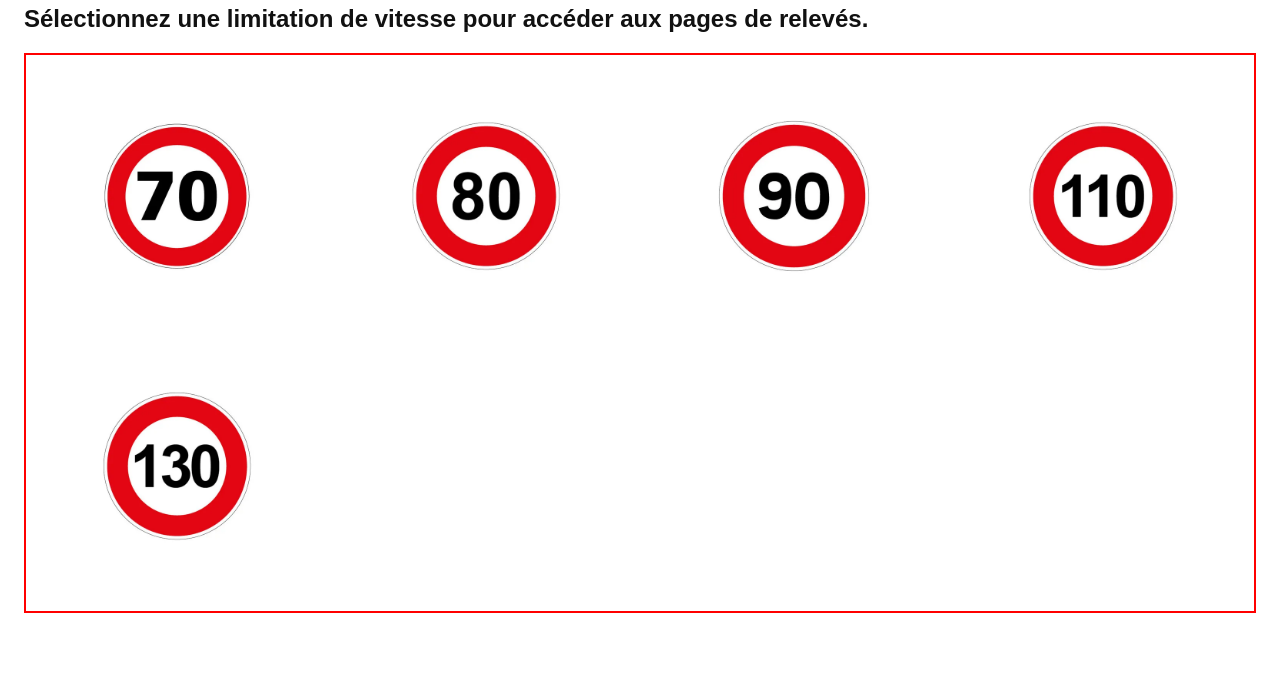
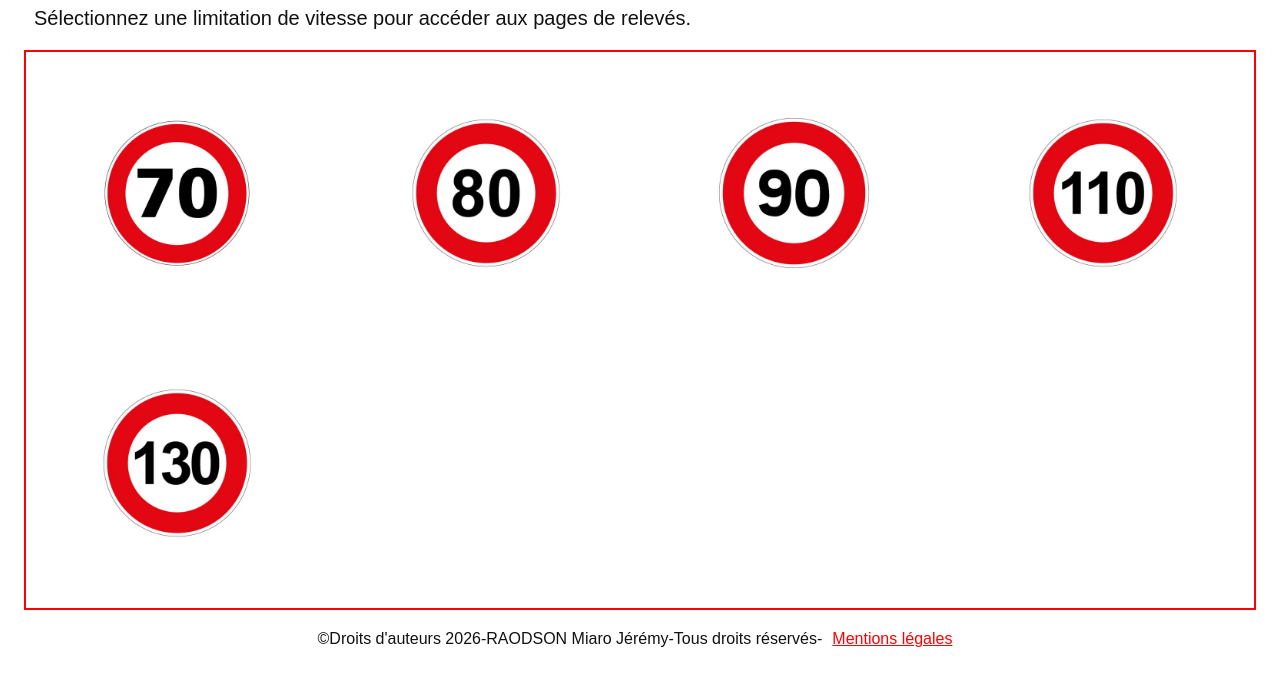
Before and after one commit to jeremyedu2005/radar, a plain HTML site: page index.html in a window 1280 px wide. Shown: the part 82-768 px from the top of the page. Drawn offline with Linux system fonts and the light colour scheme.

Commit message:
ajout de la balise <footer>

```diff
--- a/css/index.css
+++ b/css/index.css
@@ -19,9 +19,10 @@ h1 {
     font-size: 48px;
 }
 
-p {
+.selection {
     margin-bottom: 16px;
     margin: 10px;
+    font-size: 20px;
 
 }
 
@@ -51,3 +52,15 @@ a {
 .ajustement:hover{
     transform: scale(1.2);
 }
+
+footer{
+    display: flex;
+    flex-direction: row;
+    justify-content: center;
+    margin-top: 20px;
+}
+
+.Legales{
+    text-decoration: underline;
+    color:red
+}
--- a/index.html
+++ b/index.html
@@ -10,7 +10,7 @@
 
 <body>
     <h1> Radar</h1>
-    <h2>Sélectionnez une limitation de vitesse pour accéder aux pages de relevés.</h2>
+    <p class="selection">Sélectionnez une limitation de vitesse pour accéder aux pages de relevés.</p>
     <div class="images">
         <a href="pages/limitation_70_page1.html">
             <img class="ajustement" src="img/70.webp" alt="70" title="panneau 70km/h">
@@ -28,5 +28,12 @@
             <img class="ajustement" src="img/130.webp" alt="130" title="panneau 130km/h">
         </a>
     </div>
+
+    <footer>
+        <p class="mentions"> &copy;Droits d'auteurs 2026-RAODSON Miaro Jérémy-Tous droits réservés-<a class="Legales"
+                href="pages/mentions_legales.html">Mentions légales</a>
+        </p>
+    </footer>
 </body>
+
 </html>
```
